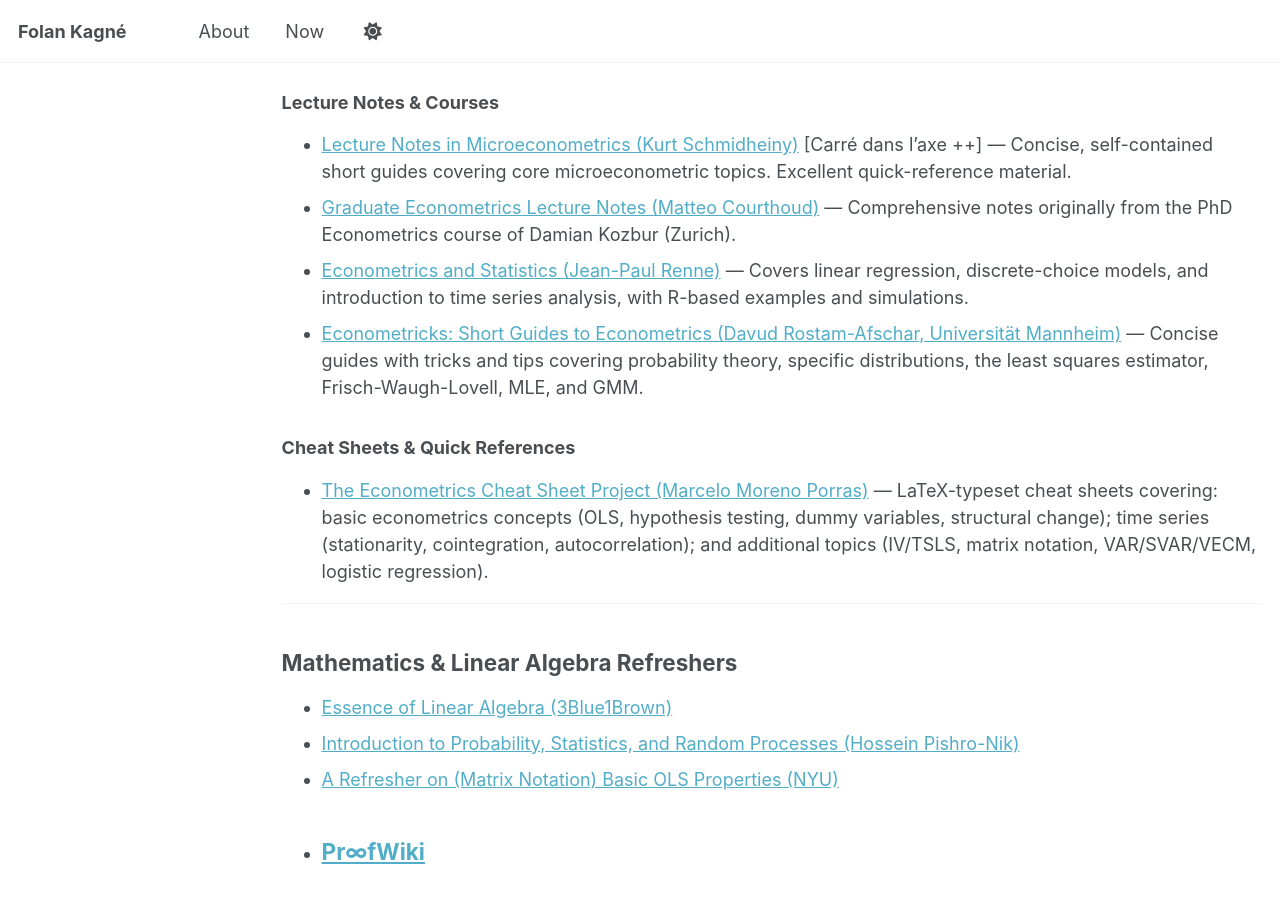
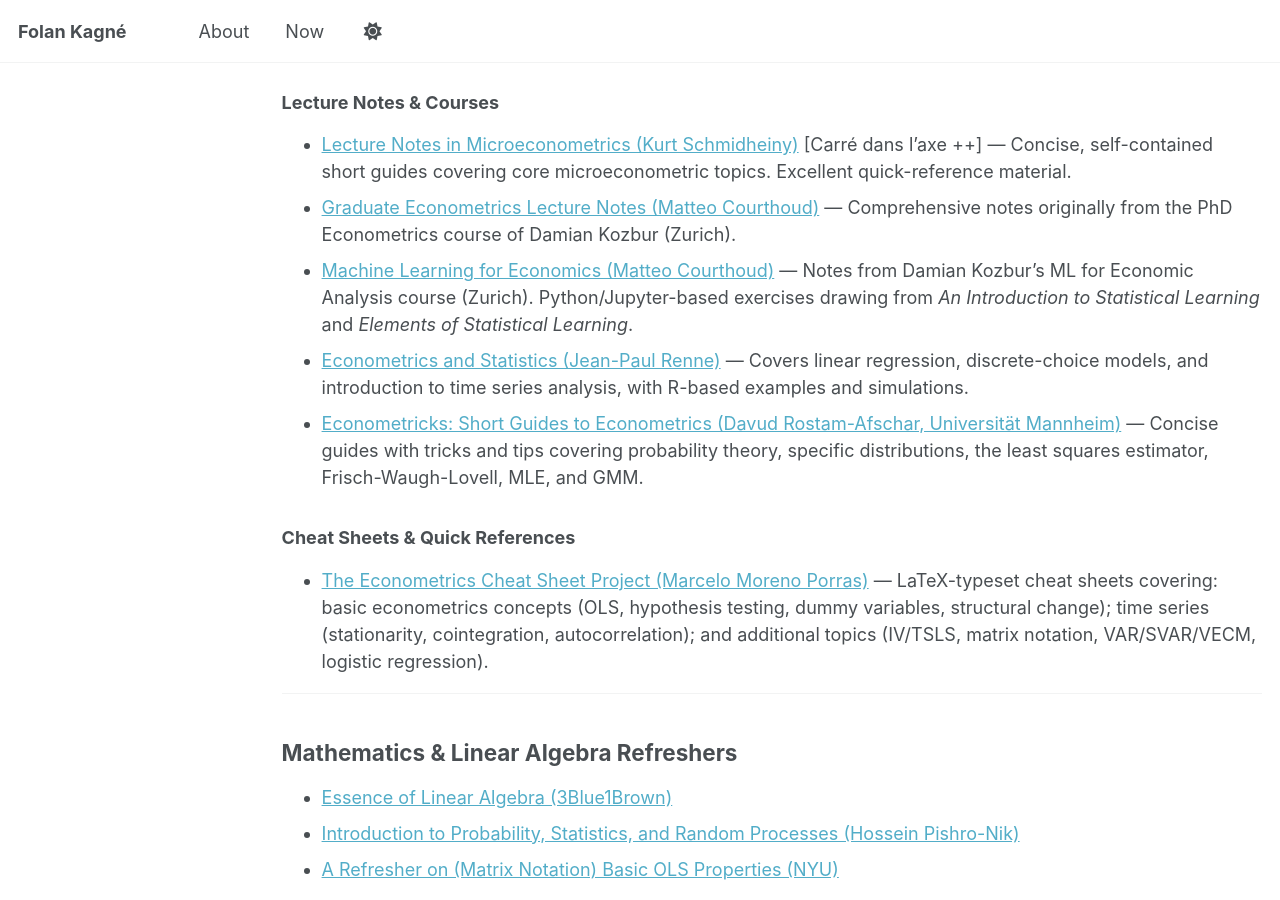
Before and after one commit to folankagne/folankagne.github.io, a Jekyll site: the page built from _pages/temp/econometrics-resources-new.md, in a window 1280 px wide and 900 px high, scrolled down 3921 px. Built offline with Jekyll 4.4.1, drawn with Linux system fonts in a browser that asks for light colours; a script that is not in the unit is left out.

Commit message:
Update econometrics-resources-new.md

```diff
--- a/_pages/temp/econometrics-resources-new.md
+++ b/_pages/temp/econometrics-resources-new.md
@@ -144,6 +144,7 @@ Free online textbooks and standard references for econometric theory.
 
 * [Lecture Notes in Microeconometrics (Kurt Schmidheiny)](https://www.schmidheiny.name/teaching/shortguides.htm) [Carré dans l'axe ++] — Concise, self-contained short guides covering core microeconometric topics. Excellent quick-reference material.
 * [Graduate Econometrics Lecture Notes (Matteo Courthoud)](https://matteocourthoud.github.io/course/metrics/) — Comprehensive notes originally from the PhD Econometrics course of Damian Kozbur (Zurich).
+* [Machine Learning for Economics (Matteo Courthoud)](https://matteocourthoud.github.io/course/ml-econ/) — Notes from Damian Kozbur's ML for Economic Analysis course (Zurich). Python/Jupyter-based exercises drawing from *An Introduction to Statistical Learning* and *Elements of Statistical Learning*.
 * [Econometrics and Statistics (Jean-Paul Renne)](https://jrenne.github.io/EcoStat/index.html) — Covers linear regression, discrete-choice models, and introduction to time series analysis, with R-based examples and simulations.
 * [Econometricks: Short Guides to Econometrics (Davud Rostam-Afschar, Universität Mannheim)](https://github.com/listoflistoflist/econometricks) — Concise guides with tricks and tips covering probability theory, specific distributions, the least squares estimator, Frisch-Waugh-Lovell, MLE, and GMM.
 
```
